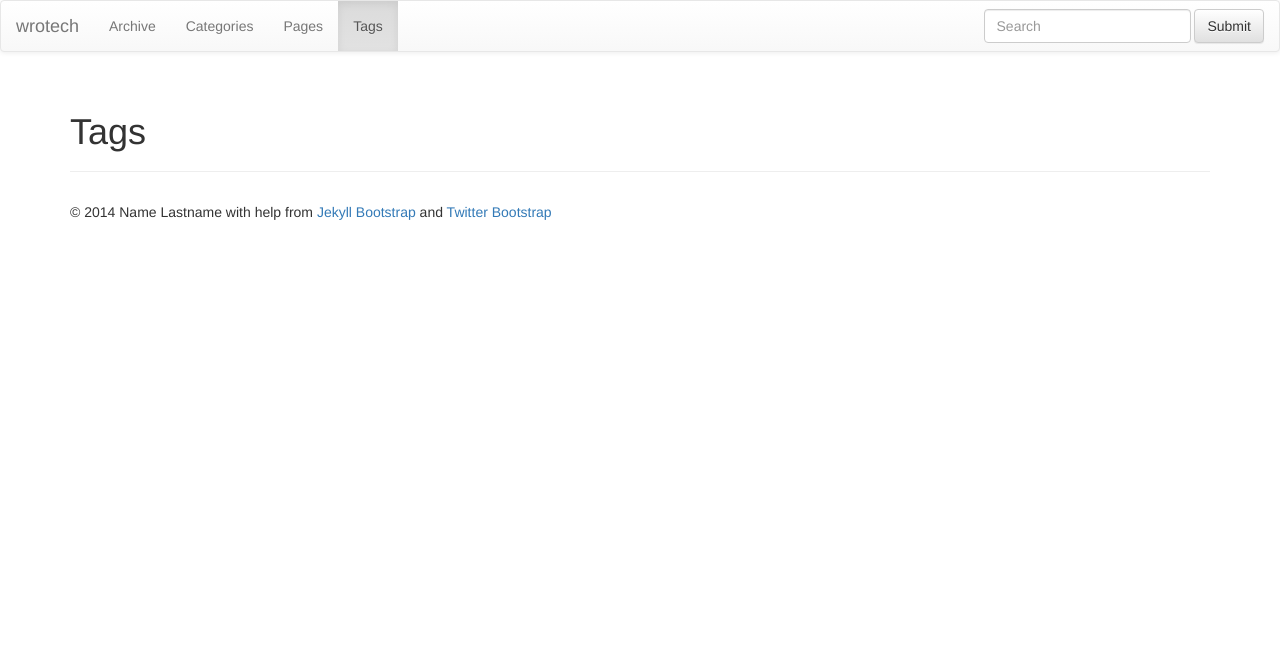
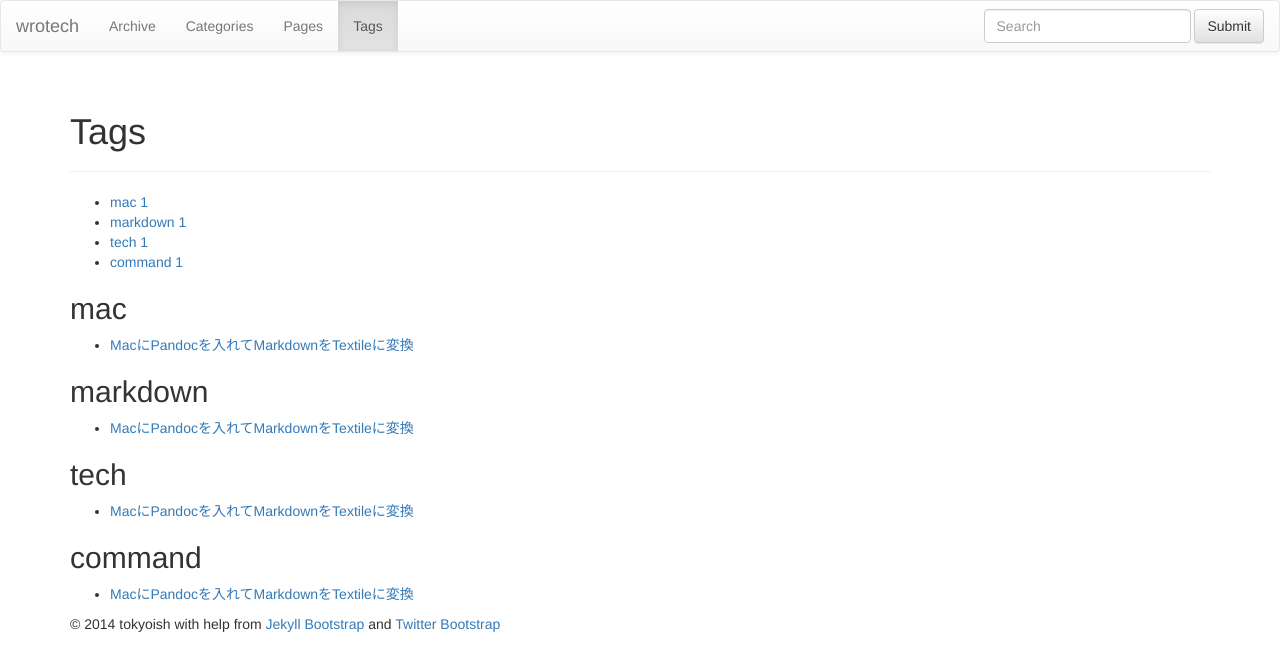
Before and after one commit to tokyoish/tokyoish.github.io, a Jekyll site: the page built from tags.html, in a window 1280 px wide. Shown: the top 671 px of the page. Built offline with Jekyll 4.4.1, drawn with Linux system fonts in a browser that asks for light colours; nearby versions of some CDN libraries; library files that are not in the unit come from our copies; part of the change alters nothing that is shown.

Commit message:
pandoc追加

```diff
--- a/_config.yml
+++ b/_config.yml
@@ -11,7 +11,7 @@ exclude: [".rvmrc", ".rbenv-version", "README.md", "Rakefile", "changelog.md"]
 title : wrotech
 tagline: do not categolize me
 author :
-  name : Name Lastname
+  name : tokyoish
   email : tokyoish@gmail.com
   github : tokyoish
   twitter : tokyoish
@@ -100,7 +100,7 @@ JB :
   analytics :
     provider : google
     google :
-        tracking_id : 'UA-123-12'
+        tracking_id : 'UA-53961320-1'
     getclicky :
       site_id :
     mixpanel :
--- /dev/null
+++ b/_posts/2013-12-19-124229.md
@@ -0,0 +1,68 @@
+---
+layout: default
+title: MacにPandocを入れてMarkdownをTextileに変換
+tags: [mac, markdown, tech, command]
+---
+# MacにPandocを入れてMarkdownをTextileに変換
+
+個人的には[Markdown](http://ja.wikipedia.org/wiki/Markdown)で何でも書きます。
+だけど、仕事で使う[Redmine](http://redmine.jp/)は[Textile](http://en.wikipedia.org/wiki/Textile_(markup_language))形式での入力が必要。
+でも、Textileの記法は覚えられません。。([Backlog](http://www.backlog.jp/)はwiki記法だし。。この時点で3記法。。。)
+
+で、[Pandoc](http://johnmacfarlane.net/pandoc/)を使うことにしたので、それのインストール方法。
+
+## インストール
+	brew install pandoc
+
+嘘。formulaがありません。なので、[haskell-platform](http://www.haskell.org/platform/)経由でインストールするらしい。
+
+	brew install haskell-platform
+	cabal update
+	cabal install pandoc
+
+これ、だいぶ時間がかかります。自分は10分くらい。
+
+終わったらPATHを通します。自分はzshなので、zshrcに
+
+	PATH=${HOME}/.cabal/bin:$PATH
+
+と書いてやる。
+
+## 確認
+一旦、ターミナルを再起動し、
+
+	pandoc -v
+
+で
+
+	pandoc 1.12.2.1
+	Compiled with texmath 0.6.5.2, highlighting-kate 0.5.5.1.
+	Syntax highlighting is supported for the following languages:
+    actionscript, ada, apache, asn1, asp, awk, bash, bibtex, boo, c, changelog,
+    clojure, cmake, coffee, coldfusion, commonlisp, cpp, cs, css, curry, d,
+    diff, djangotemplate, doxygen, doxygenlua, dtd, eiffel, email, erlang,
+    fortran, fsharp, gnuassembler, go, haskell, haxe, html, ini, java, javadoc,
+    javascript, json, jsp, julia, latex, lex, literatecurry, literatehaskell,
+    lua, makefile, mandoc, markdown, matlab, maxima, metafont, mips, modelines,
+    modula2, modula3, monobasic, nasm, noweb, objectivec, objectivecpp, ocaml,
+    octave, pascal, perl, php, pike, postscript, prolog, python, r,
+    relaxngcompact, rhtml, roff, ruby, rust, scala, scheme, sci, sed, sgml, sql,
+    sqlmysql, sqlpostgresql, tcl, texinfo, verilog, vhdl, xml, xorg, xslt, xul,
+    yacc, yaml
+	Default user data directory: /Users/macbookpro/.pandoc
+	Copyright (C) 2006-2013 John MacFarlane
+	Web:  http://johnmacfarlane.net/pandoc
+	This is free software; see the source for copying conditions.  	There is nowarranty, not even for merchantability or fitness for a particular purpose.
+
+こんなのが出たら成功。
+
+## 使い方
+
+基本的には[本家の例を見ればわかる](http://johnmacfarlane.net/pandoc/demos.html)。
+自分の場合、Markdown形式のファイルをTextileに変換したいので、
+
+	 pandoc -s hogehohe.md -o hogehohe.textile
+
+とやるだけ。
+
+便利。おためしあれ。
```
